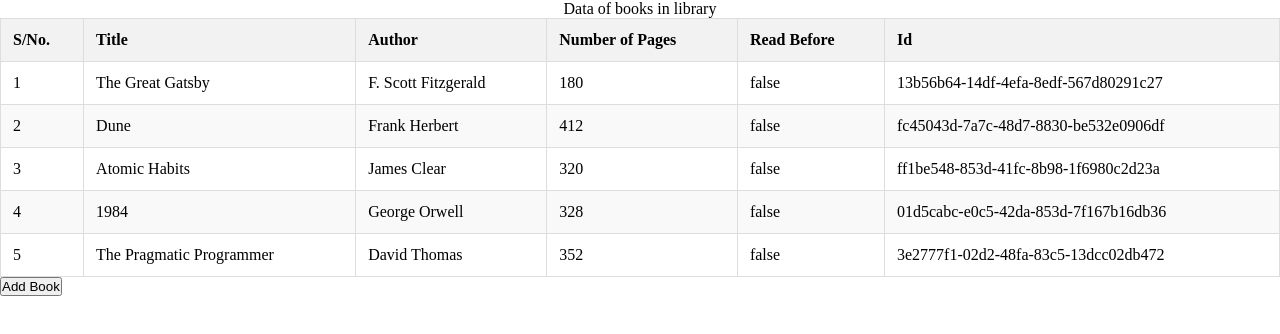
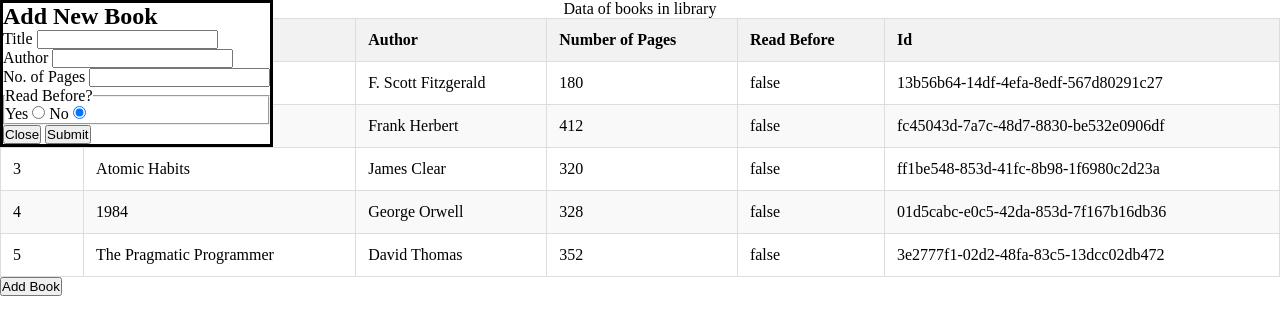
Before and after one commit to lesterc013/top-library, a plain HTML site: page index.html in a window 1280 px wide. Drawn offline with Linux system fonts and the light colour scheme.

Commit message:
Add elements forming the form for new book

```diff
--- a/index.html
+++ b/index.html
@@ -7,6 +7,42 @@
     <link rel="stylesheet" href="style.css" />
   </head>
   <body>
+    <dialog class="new-book-modal" open>
+      <div class="modal-wrapper">
+        <h2>Add New Book</h2>
+        <form method="dialog" id="new-book-form" class="new-book-form">
+          <div class="input-row">
+            <label for="title">Title</label>
+            <input type="text" name="title" id="title" required />
+          </div>
+          <div class="input-row">
+            <label for="author">Author</label>
+            <input type="text" name="author" id="author" required />
+          </div>
+          <div class="input-row">
+            <label for="number-pages">No. of Pages</label>
+            <input
+              type="number"
+              name="number-pages"
+              id="number-pages"
+              required
+            />
+          </div>
+          <fieldset>
+            <legend>Read Before?</legend>
+            <label for="yes">Yes</label>
+            <input type="radio" name="read-before" id="yes" />
+            <label for="no">No</label>
+            <input type="radio" name="read-before" id="no" checked />
+          </fieldset>
+        </form>
+        <div class="new-book-form-buttons">
+          <button class="close-modal-button" type="button">Close</button>
+          <button id="submit" type="submit" form="new-book-form">Submit</button>
+        </div>
+      </div>
+    </dialog>
+
     <table class="library-data">
       <caption>
         Data of books in library
@@ -14,23 +50,7 @@
       <thead></thead>
       <tbody></tbody>
     </table>
-    <dialog class="new-book-modal">
-      <button class="close-modal-button" type="button">Close</button>
-      <form method="dialog" id="form">
-        <p>
-          <label for="fav-animal">Favorite animal:</label>
-          <select id="fav-animal" name="favAnimal" required>
-            <option></option>
-            <option>Brine shrimp</option>
-            <option>Red panda</option>
-            <option>Spider monkey</option>
-          </select>
-        </p>
-        <div>
-          <button id="submit" type="submit">Confirm</button>
-        </div>
-      </form>
-    </dialog>
+
     <button class="open-modal-button" type="button">Add Book</button>
     <script src="script.js"></script>
   </body>
```
